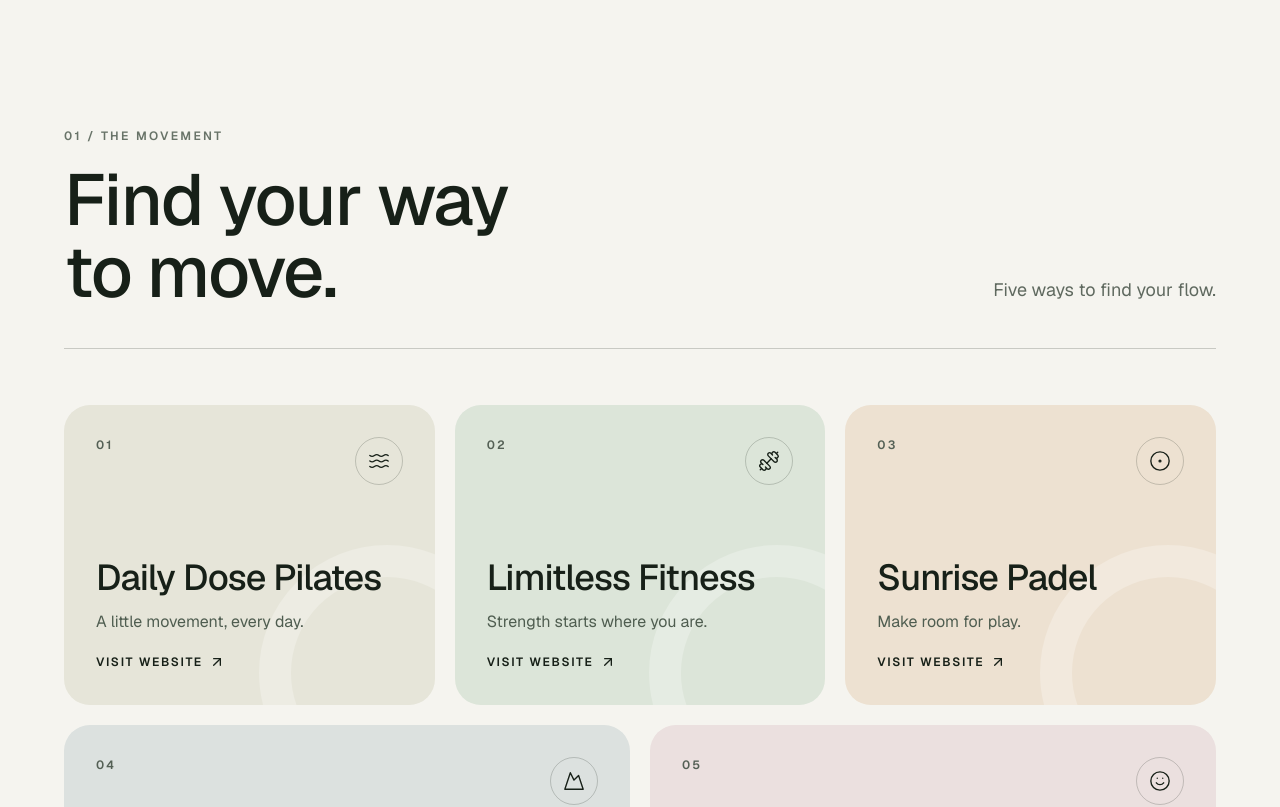
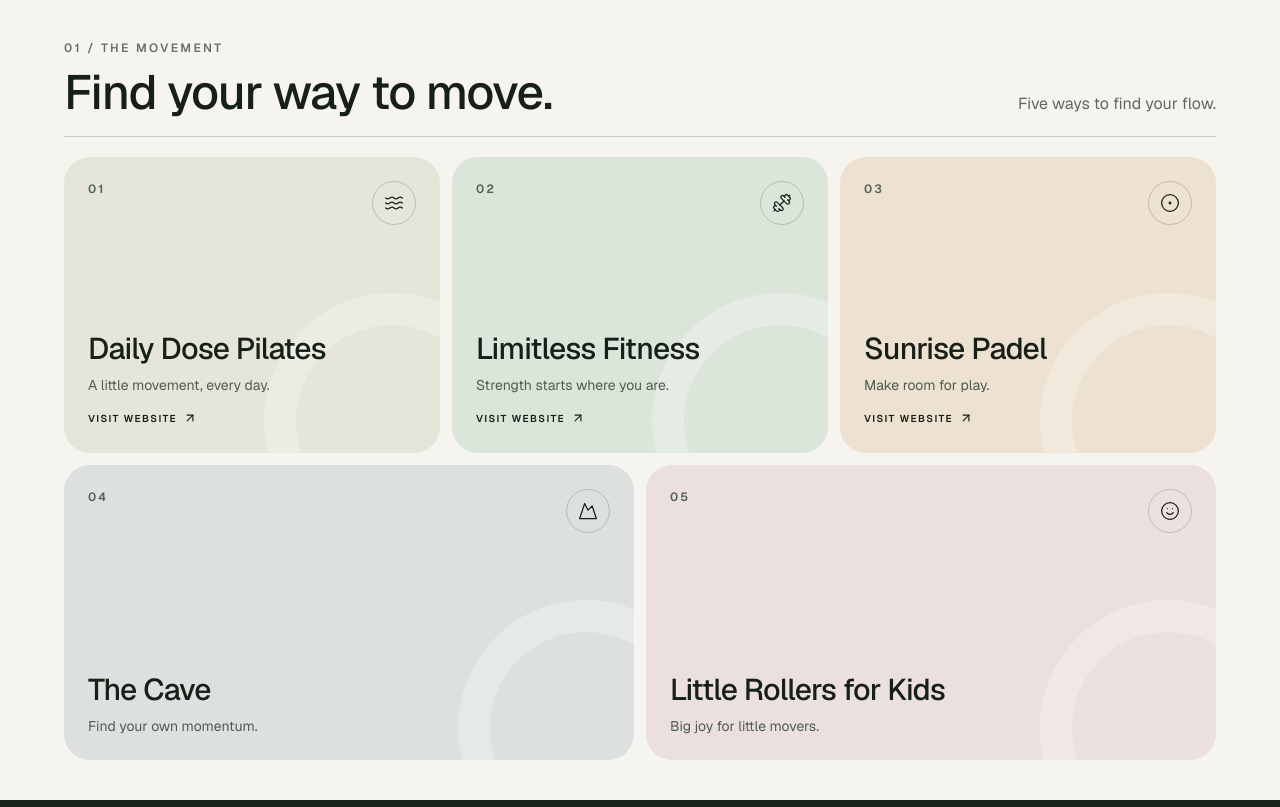
Before and after one commit to lrmcorp/hrghrd, a React (Vite) app: page / in a window 1280 px wide. Shown: the part 800-1607 px from the top of the page. Built offline with nearby package versions, Linux system fonts and the light colour scheme.

Commit message:
Fit all movement cards in one viewport

```diff
--- a/src/App.jsx
+++ b/src/App.jsx
@@ -153,39 +153,38 @@ export default function App() {
       </section>
 
       <main>
-        <section id="movement" aria-labelledby="movement-heading" className="px-6 py-20 sm:py-24 md:px-12 md:py-28 lg:px-16 lg:py-32">
-          <div className="mx-auto max-w-[1440px]">
-            <div className="mb-12 flex flex-col justify-between gap-7 border-b border-[#172018]/20 pb-10 md:mb-14 md:flex-row md:items-end">
+        <section id="movement" aria-labelledby="movement-heading" className="movement-viewport h-[100svh] px-4 py-5 sm:px-6 sm:py-7 md:px-12 md:py-9 lg:px-16 lg:py-10">
+          <div className="mx-auto flex h-full max-w-[1440px] flex-col">
+            <div className="movement-intro mb-3 flex shrink-0 items-end justify-between gap-6 border-b border-[#172018]/20 pb-3 md:mb-5 md:pb-5">
               <div>
-                <p className="mb-5 text-xs font-semibold uppercase tracking-[0.2em] text-[#687368]">01 / The Movement</p>
-                <h2 id="movement-heading" className="max-w-2xl text-4xl font-medium leading-[1.04] tracking-tight sm:text-5xl md:text-6xl lg:text-7xl">
-                  Find your way<br />to move.
-                </h2>
+                <p className="mb-2 text-[10px] font-semibold uppercase tracking-[0.2em] text-[#687368] md:mb-3 md:text-xs">01 / The Movement</p>
+                <h2 id="movement-heading" className="text-3xl font-medium leading-[1.05] tracking-tight sm:text-4xl lg:text-5xl">Find your way to move.</h2>
               </div>
-              <p className="max-w-xs text-base leading-relaxed text-[#5f695f] md:pb-1 md:text-lg">Five ways to find your flow.</p>
+              <p className="hidden max-w-xs text-sm leading-relaxed text-[#5f695f] md:block lg:text-base">Five ways to find your flow.</p>
             </div>
 
-            <div className="grid gap-4 md:grid-cols-2 lg:grid-cols-6 lg:gap-5">
+            <div className="movement-grid grid min-h-0 flex-1 grid-rows-5 gap-2 md:grid-cols-2 md:grid-rows-3 md:gap-3 lg:grid-cols-6 lg:grid-rows-2">
               {movementBrands.map(({ name, description, href, Icon, color }, index) => {
                 const Card = href ? 'a' : 'article';
                 return (
                 <Card
                   key={name}
                   {...(href ? { href, target: '_blank', rel: 'noopener noreferrer', 'aria-label': `Visit ${name} website (opens in a new tab)` } : {})}
-                  className={`group relative flex min-h-[275px] flex-col justify-between overflow-hidden rounded-[26px] p-7 sm:min-h-[300px] sm:p-8 ${color} ${index < 3 ? 'lg:col-span-2' : 'lg:col-span-3'} ${href ? 'cursor-pointer transition-transform duration-300 hover:-translate-y-1 focus-visible:outline focus-visible:outline-2 focus-visible:outline-offset-4 focus-visible:outline-[#172018]' : ''}`}
+                  className={`movement-card group relative flex min-h-0 flex-col justify-center overflow-hidden rounded-2xl p-3 pr-10 md:rounded-[26px] md:p-4 lg:justify-between lg:p-6 ${color} ${index < 3 ? 'lg:col-span-2' : 'lg:col-span-3'} ${href ? 'cursor-pointer transition-transform duration-300 hover:-translate-y-1 focus-visible:outline focus-visible:outline-2 focus-visible:outline-offset-4 focus-visible:outline-[#172018]' : ''}`}
                 >
-                  <div className="flex items-start justify-between">
+                  <div className="movement-card-top hidden items-start justify-between lg:flex">
                     <span className="text-xs font-semibold tracking-[0.18em] text-[#546055]">0{index + 1}</span>
-                    <div className="flex h-12 w-12 items-center justify-center rounded-full border border-[#172018]/20 transition-transform duration-500 group-hover:rotate-12 group-hover:scale-110">
-                      <Icon size={22} strokeWidth={1.5} aria-hidden="true" />
+                    <div className="flex h-9 w-9 items-center justify-center rounded-full border border-[#172018]/20 transition-transform duration-500 group-hover:rotate-12 group-hover:scale-110 lg:h-11 lg:w-11">
+                      <Icon size={20} strokeWidth={1.5} aria-hidden="true" />
                     </div>
                   </div>
                   <div className="relative z-10">
-                    <h3 className="max-w-sm text-3xl font-medium leading-tight tracking-tight sm:text-4xl">{name}</h3>
-                    <p className="mt-3 text-sm text-[#4f5d50] sm:text-base">{description}</p>
-                    {href && <span className="mt-5 inline-flex items-center gap-1.5 text-xs font-semibold uppercase tracking-[0.14em]">Visit website <ArrowUpRight size={16} aria-hidden="true" /></span>}
+                    <h3 className="max-w-sm text-base font-medium leading-tight tracking-tight sm:text-xl lg:text-3xl">{name}</h3>
+                    <p className="movement-card-description mt-0.5 text-xs leading-tight text-[#4f5d50] md:mt-2 md:text-sm">{description}</p>
+                    {href && <span className="movement-card-visit mt-4 hidden items-center gap-1.5 text-[10px] font-semibold uppercase tracking-[0.14em] lg:inline-flex">Visit website <ArrowUpRight size={14} aria-hidden="true" /></span>}
                   </div>
-                  <div aria-hidden="true" className="pointer-events-none absolute -bottom-24 -right-20 h-64 w-64 rounded-full border-[32px] border-white/25 transition-transform duration-700 group-hover:scale-125" />
+                  {href && <ArrowUpRight size={19} aria-hidden="true" className="absolute right-4 top-1/2 -translate-y-1/2 lg:hidden" />}
+                  <div aria-hidden="true" className="pointer-events-none absolute -bottom-24 -right-20 hidden h-64 w-64 rounded-full border-[32px] border-white/25 transition-transform duration-700 group-hover:scale-125 lg:block" />
                 </Card>
                 );
               })}
--- a/src/index.css
+++ b/src/index.css
@@ -22,6 +22,23 @@ html { scroll-behavior: smooth; }
   }
 }
 
+@media (max-height: 540px) {
+  .movement-viewport { padding-top: 12px; padding-bottom: 12px; }
+  .movement-intro { margin-bottom: 8px; padding-bottom: 8px; }
+  .movement-card { justify-content: center; padding: 8px 36px 8px 12px; }
+  .movement-card-top, .movement-card-visit, .movement-card-description { display: none; }
+  .movement-card > svg { display: block; }
+}
+
+@media (max-height: 540px) and (orientation: landscape) {
+  .movement-grid {
+    grid-template-columns: repeat(6, minmax(0, 1fr));
+    grid-template-rows: repeat(2, minmax(0, 1fr));
+  }
+  .movement-grid > :nth-child(-n+3) { grid-column: span 2 / span 2; }
+  .movement-grid > :nth-child(n+4) { grid-column: span 3 / span 3; }
+}
+
 @media (prefers-reduced-motion: reduce) {
   html { scroll-behavior: auto; }
   *, *::before, *::after {
```
